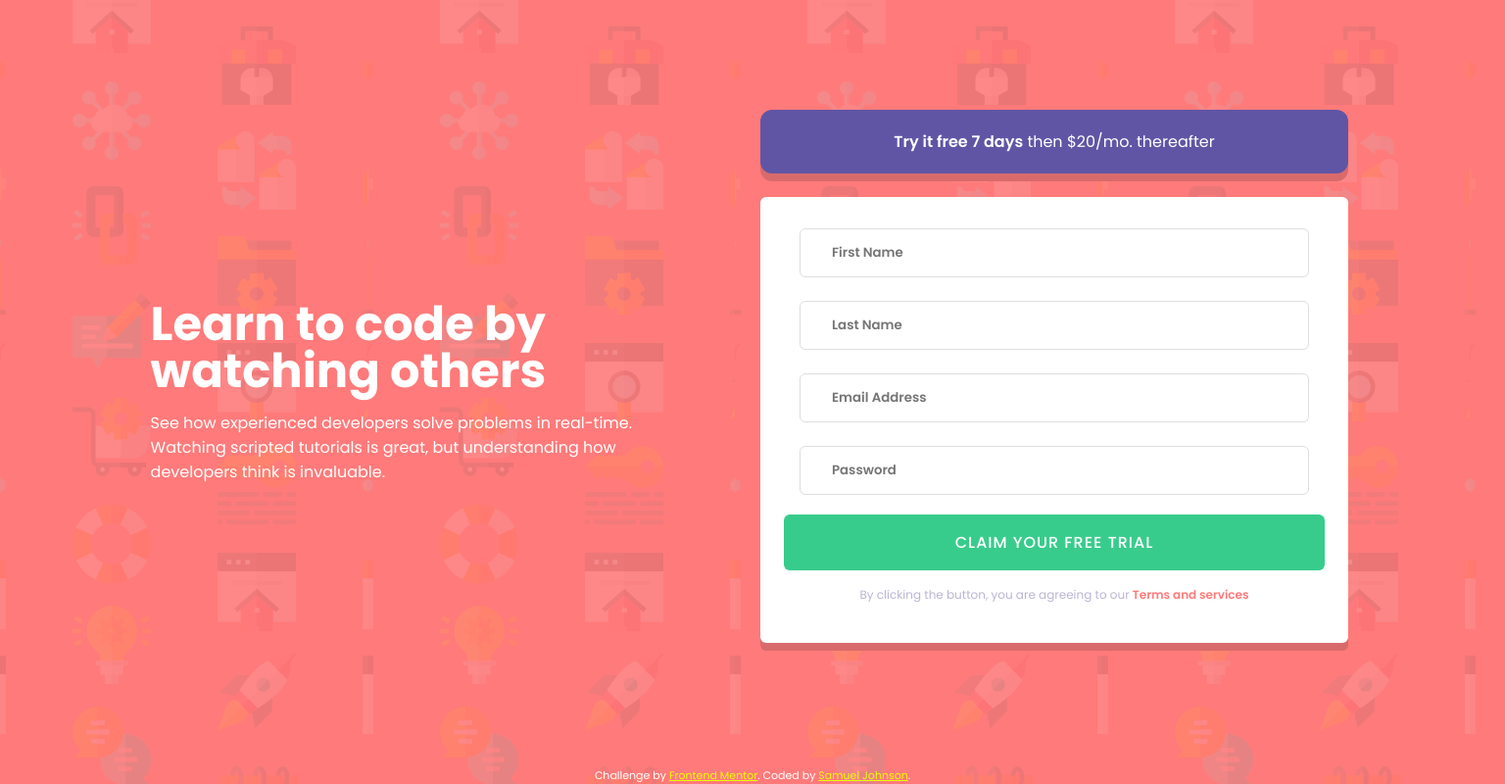
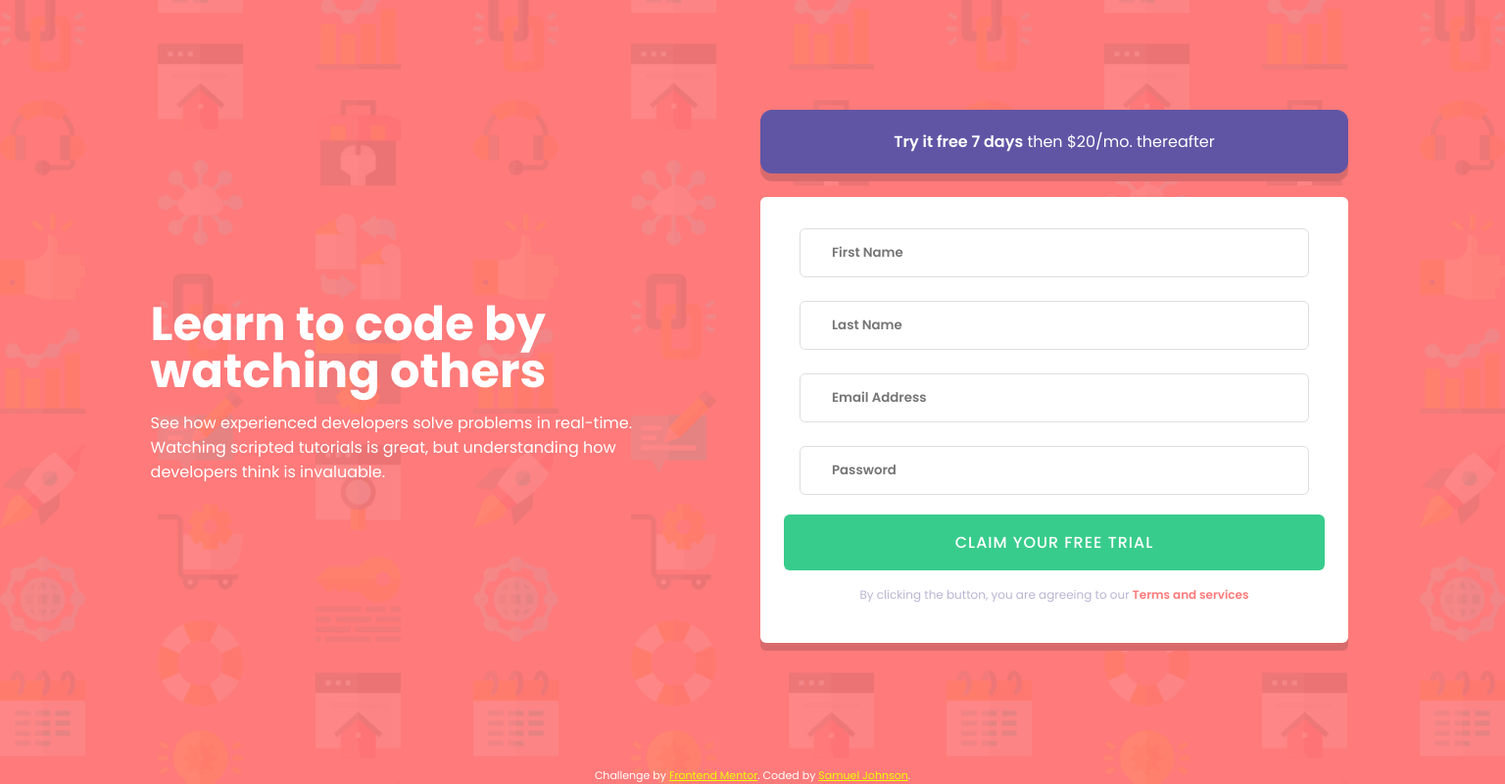
Before and after one commit to JohnsonSamuel324/Intro-Component-W-Signup-Form, a plain HTML site: page index.html in a window 1536 px wide. Shown: the whole page at 98% size. Drawn offline with Linux system fonts and the light colour scheme.

Commit message:
Polishing

```diff
--- a/styles.css
+++ b/styles.css
@@ -149,6 +149,8 @@ main {
     body {
         height: 100vh;
         justify-content: center;
+        background-image: url("./assets/images/bg-intro-desktop.png");
+        background-size: cover;
     }
     main {
         width: 80%;
@@ -202,7 +204,7 @@ main {
     }
     #page-title {
         font-size: 3rem;
-        width: 70%;
+        width: 75%;
     }
     .input-fields {
         margin: 0 1.5rem;
```
